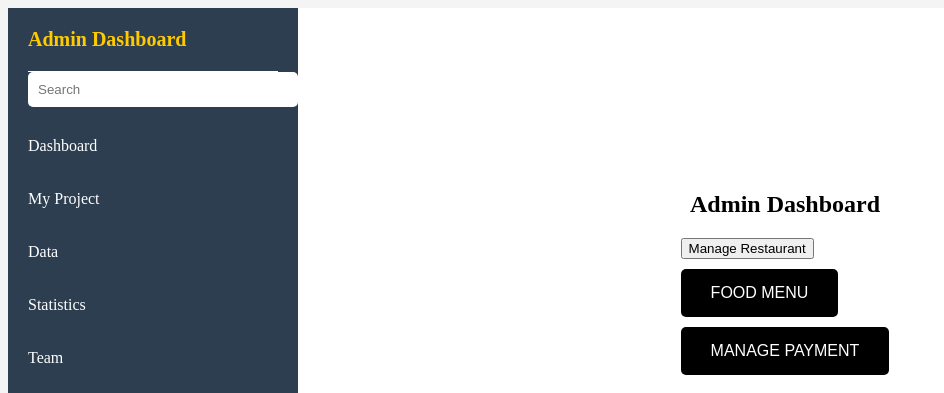
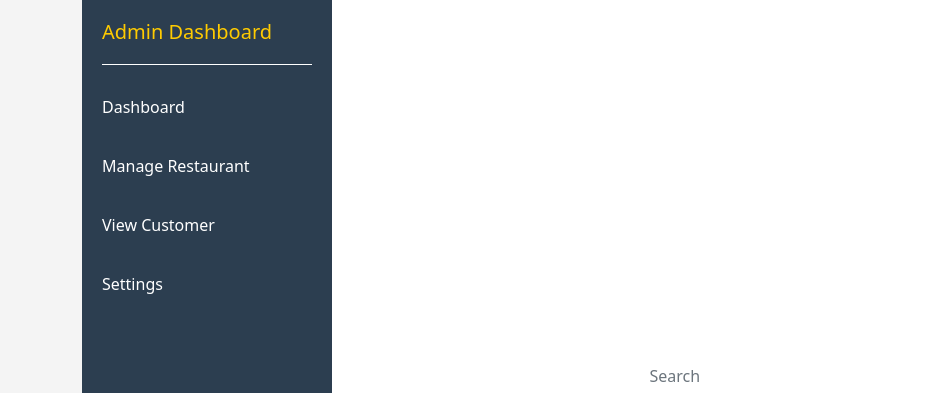
Before and after one commit to basantisilwal/final-project-grab-go, a PHP site: page /Admin/admindashboard.php in a window 1280 px wide. Shown: the top 393 px of the page, without its empty margins (0-944 px from the left). Run offline with PHP 8.4, Linux system fonts and the light colour scheme.

Commit message:
changessadmin

```diff
--- a/Admin/admindashboard.php
+++ b/Admin/admindashboard.php
@@ -4,7 +4,10 @@
     <meta charset="UTF-8">
     <meta name="viewport" content="width=device-width, initial-scale=1.0">
     <title>Admin Dashboard</title>
+    <link rel="stylesheet" href="https://stackpath.bootstrapcdn.com/bootstrap/5.1.3/css/bootstrap.min.css">
     <link rel="stylesheet" href="astyle.css">
+    <script src="https://code.jquery.com/jquery-3.6.0.min.js"></script>
+    <script src="https://stackpath.bootstrapcdn.com/bootstrap/5.1.3/js/bootstrap.bundle.min.js"></script>
 </head>
 <body>
     <div class="container">
@@ -12,35 +15,23 @@
         <aside class="sidebar">
             <div class="sidebar-header">
                 <h2>Admin Dashboard</h2>
-                <input type="text" placeholder="Search" class="search-bar">
             </div>
             <ul class="sidebar-menu">
                 <li><a href="#">Dashboard</a></li>
-                <li><a href="#">My Project</a></li>
-                <li><a href="#">Data</a></li>
-                <li><a href="#">Statistics</a></li>
-                <li><a href="#">Team</a></li>
-                <li><a href="#">Saved</a></li>
-                <li><a href="#">Draft</a></li>
-                <li><a href="#">Trash</a></li>
+                <li><a href="#" data-bs-toggle="modal" data-bs-target="#restaurantModal">Manage Restaurant</a></li>
+                <li><a href="#">View Customer</a></li>
+                <li><a href="#">Settings</a></li>
             </ul>
         </aside>
 
         <!-- Main Content -->
         <main class="content">
             <section class="content-header">
+                <input type="text" placeholder="Search" class="search-bar form-control">
                 <h1>Admin Dashboard</h1>
             </section>
-            <section class="management-buttons">
-            <button class="btn btn-primary me-2" data-bs-toggle="modal" data-bs-target="#restaurantModal">Manage Restaurant</button>
-                <button class="manage-btn">Food Menu</button>
-                <button class="manage-btn">Manage Payment</button>
-            </section>
-            <section class="images">
-                <img src="phone-food.jpg" alt="Food Image">
-            </section>
-        </main>
-    </div>
+
+
     <!-- Manage Restaurant Modal -->
     <div class="modal fade" id="restaurantModal" tabindex="-1" aria-labelledby="restaurantModalLabel" aria-hidden="true">
         <div class="modal-dialog modal-lg">
@@ -62,18 +53,18 @@
 
                         <!-- Form to input restaurant details -->
                         <form action="manage-restaurant.php" method="POST">
-                            <div class="form-group">
-                                <label for="restaurant-name">Restaurant Name:</label>
+                            <div class="mb-3">
+                                <label for="restaurant-name" class="form-label">Restaurant Name:</label>
                                 <input type="text" id="restaurant-name" name="restaurant_name" class="form-control" required>
                             </div>
 
-                            <div class="form-group">
-                                <label for="email">Restaurant Email:</label>
+                            <div class="mb-3">
+                                <label for="email" class="form-label">Restaurant Email:</label>
                                 <input type="email" id="email" name="restaurant_email" class="form-control" required>
                             </div>
 
-                            <div class="form-group">
-                                <label for="address">Restaurant Address:</label>
+                            <div class="mb-3">
+                                <label for="address" class="form-label">Restaurant Address:</label>
                                 <input type="text" id="address" name="restaurant_address" class="form-control" required>
                             </div>
 
@@ -85,8 +76,6 @@
         </div>
     </div>
 
-
-
     <script src="script.js"></script>
 </body>
 </html>
--- /dev/null
+++ b/Admin/script.js
@@ -0,0 +1,4 @@
+$(document).ready(function() {
+    // Additional JavaScript can go here
+    console.log("Script loaded and ready.");
+});
```
